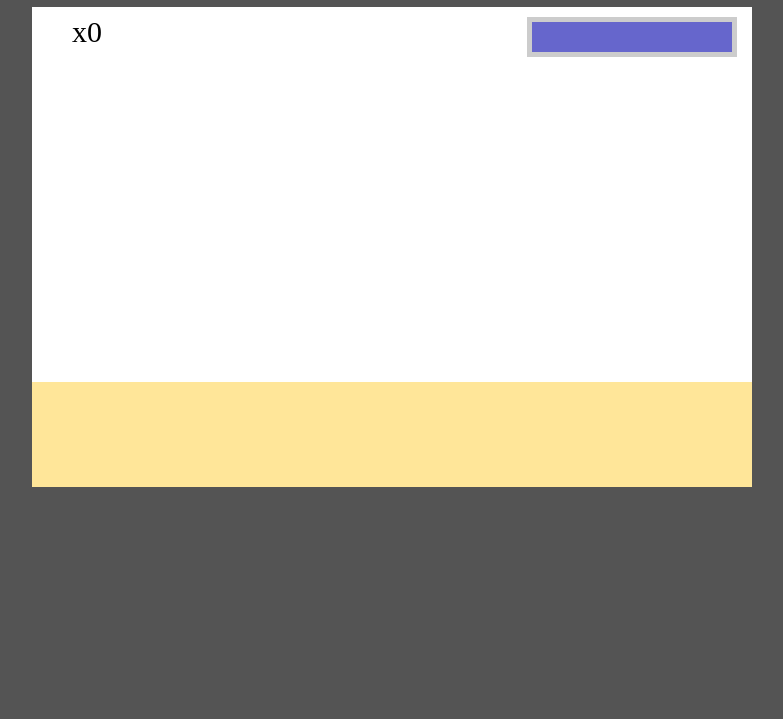
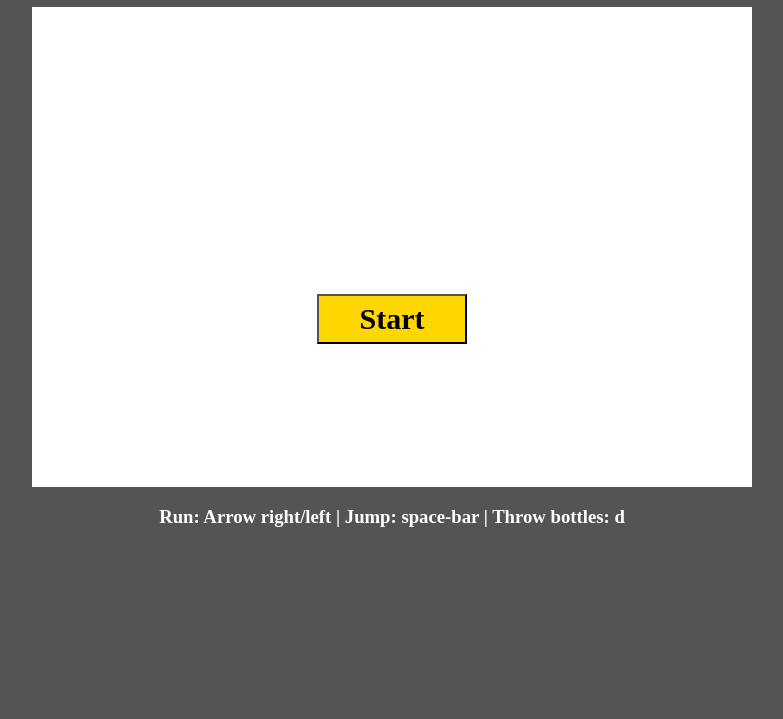
Before and after one commit to EileenMoore/El-Pollo-Loco, a plain HTML site: page index.html in a window 1280 px wide. Shown: the part 81-800 px from the top of the page, without its empty margins (248-1031 px from the left). Drawn offline with Linux system fonts and the light colour scheme.

Commit message:
preload images

```diff
--- a/game.js
+++ b/game.js
@@ -35,16 +35,22 @@ let AUDIO_THROW = new Audio('audio/throw.mp3');
 let AUDIO_GLASS = new Audio('audio/glass.mp3');
 let AUDIO_FINAL_BOSS = new Audio('audio/final_boss.mp3');
 let AUDIO_WIN = new Audio('audio/win.mp3');
-let AUDIO_BACKGROUND_MUSIC = new Audio('audio/Crowander - Bye Bye.mp3');
+let AUDIO_BACKGROUND_MUSIC = new Audio('audio/music.mp3');
 AUDIO_BACKGROUND_MUSIC.loop = true;
 AUDIO_BACKGROUND_MUSIC.volume = 0.2;
 
 function init() {
+  preloadImages();
   canvas = document.getElementById('canvas');
   ctx = canvas.getContext("2d");
+  draw();
+}
+
+function loadGame() {
+  document.getElementById('start-button').classList.add('d-none');
+  AUDIO_BACKGROUND_MUSIC.play();
   createChickenList();
   checkForRunning();
-  draw();
   calculateCloudOffset();
   listenForKeys();
   calculateChickenPosition();
@@ -147,7 +153,7 @@ function checkForRunning() {
 
     if (isMovingRight) {
       AUDIO_RUNNING.play();
-      let index = characterGraphicIndex % characterGraphicsRight.length; //schleife, die sich undendlich wiederholt
+      let index = characterGraphicIndex % characterGraphicsRight.length; //Schleife, die sich undendlich wiederholt
       currentCharacterImage = characterGraphicsRight[index];
       characterGraphicIndex = characterGraphicIndex + 1;
     }
@@ -221,20 +227,26 @@ function drawThrowBottle() {
   thrownBottle_x = 125 + (timePassed * 0.7);
   thrownBottel_y = 300 - (timePassed * 0.6 - gravity);
 
-  let base_image = new Image();
-  base_image.src = 'img/tabasco.png';
-  if (base_image.complete) {
-    ctx.drawImage(base_image, thrownBottle_x, thrownBottel_y, base_image.width * 0.5, base_image.height * 0.5);
-  }
+  let base_image = checkBackgroundImageCache('img/tabasco.png');
+  ctx.drawImage(base_image, thrownBottle_x, thrownBottel_y, base_image.width * 0.5, base_image.height * 0.5);
+
+  // let base_image = new Image();
+  // base_image.src = 'img/tabasco.png';
+  // if (base_image.complete) {
+  //   ctx.drawImage(base_image, thrownBottle_x, thrownBottel_y, base_image.width * 0.5, base_image.height * 0.5);
+  // }
 }
 
 function drawInformation() {
 
-  let base_image = new Image();
-  base_image.src = 'img/tabasco.png';
-  if (base_image.complete) {
-    ctx.drawImage(base_image, 0, 5, base_image.width * 0.5, base_image.height * 0.5);
-  }
+  let base_image = checkBackgroundImageCache('img/tabasco.png');
+  ctx.drawImage(base_image, 0, 5, base_image.width * 0.5, base_image.height * 0.5);
+
+  // let base_image = new Image();
+  // base_image.src = 'img/tabasco.png';
+  // if (base_image.complete) {
+  //   ctx.drawImage(base_image, 0, 5, base_image.width * 0.5, base_image.height * 0.5);
+  // }
   ctx.globalAlpha = 1;
 
   ctx.font = '30px Bradley Hand ITC';
@@ -279,8 +291,10 @@ function createChicken(type, position_x) {
 }
 
 function updateCharacter() {
-  let base_image = new Image();
-  base_image.src = currentCharacterImage;
+
+  let base_image = checkBackgroundImageCache(currentCharacterImage);
+  // let base_image = new Image();
+  // base_image.src = currentCharacterImage;
 
   let timePassedSinceJump = new Date().getTime() - lasJumpStarted;
   if (timePassedSinceJump < JUMP_TIME) {
@@ -294,9 +308,11 @@ function updateCharacter() {
     }
   }
 
-  if (base_image.complete) {
-    ctx.drawImage(base_image, character_x, character_y, base_image.width * 0.35, base_image.height * 0.35);
-  };
+  ctx.drawImage(base_image, character_x, character_y, base_image.width * 0.35, base_image.height * 0.35);
+
+  // if (base_image.complete) {
+  //   ctx.drawImage(base_image, character_x, character_y, base_image.width * 0.35, base_image.height * 0.35);
+  // };
 }
 
 function drawBackground() {
@@ -372,11 +388,16 @@ function addBackgroundobject(src, offsetX, offsetY, scale, opacity) {
   if (opacity != undefined) {
     ctx.globalAlpha = opacity;
   }
-  let base_image = new Image();
-  base_image.src = src;
-  if (base_image.complete) {
-    ctx.drawImage(base_image, offsetX + bg_elements, offsetY, base_image.width * scale, base_image.height * scale);
-  }
+
+  let base_image = checkBackgroundImageCache(src);
+
+  ctx.drawImage(base_image, offsetX + bg_elements, offsetY, base_image.width * scale, base_image.height * scale);
+
+  // let base_image = new Image();
+  // base_image.src = src;
+  // if (base_image.complete) {
+  //   ctx.drawImage(base_image, offsetX + bg_elements, offsetY, base_image.width * scale, base_image.height * scale);
+  // }
   ctx.globalAlpha = 1;
 }
 
--- a/index.html
+++ b/index.html
@@ -5,17 +5,23 @@
     <meta charset="UTF-8">
     <meta name="viewport" content="width=device-width, initial-scale=1.0">
     <link rel="stylesheet" href="style.css">
+    <script src="preload.js"></script>
     <script src="game.js"></script>
-    <title>El pollo Loco</title>
+    <title>El Pollo Loco</title>
 </head>
 
 <body onload="init()">
 
     <div class="canvas-container">
 
-        <h1>El pollo Loco</h1>
+        <h1>El Pollo Loco</h1>
 
         <canvas id="canvas" width="720" height="480"></canvas>
+    </div>
+    <h3>Run: Arrow right/left | Jump: space-bar | Throw bottles: d</h3>
+
+    <div id="start-button" class="button-position">
+        <button onclick="loadGame()">Start</button>
     </div>
 
 </body>
--- /dev/null
+++ b/preload.js
@@ -0,0 +1,46 @@
+let imagePaths = ['img/charakter_1.png', 'img/charakter_2.png', 'img/charakter_3.png', 'img/charakter_4.png',
+    'img/charakter_left_1.png', 'img/charakter_left_2.png', 'img/charakter_left_3.png', 'img/charakter_left_4.png',
+    'img/chicken1.png', 'img/chicken2.png',
+    'img/cloud1.png', 'img/cloud2.png',
+    'img/bg_elem_1.png', 'img/bg_elem_2.png',
+    'img/sand.png', 'img/tabasco.png',
+    'img/chicken_big.png', 'img/chicken_dead.png'];
+
+let images = [];
+
+/**
+* Preload all images. This function should be executed before starting the game.
+* imagePaths should contain all images that will be loaded: ['img/image1.png', 'img/image2.png', 'img/image3.png', ...]
+*/
+function preloadImages() {
+
+    for (let i = 0; i < imagePaths.length; i++) {
+        let image = new Image();
+        image.src = imagePaths[i];
+        images.push(image); // push image-path to images-array (which contains all image-paths)
+    }
+
+}
+
+/**
+   * Check if background-image is already loaded in cache; if not, create new image
+   * @param {string} src_path - scr-path of background-image
+   */
+function checkBackgroundImageCache(src_path) {
+
+    // Check if image is found in images-array.
+
+    let base_image = images.find(function (img) {
+        return img.src.endsWith(src_path.substring(src_path, src_path.length));
+    });
+
+    // Create new image if not found in cache
+
+    if (!base_image) {
+        base_image = new Image();
+        base_image.src = src_path;
+    }
+
+    return base_image;
+
+}
--- a/style.css
+++ b/style.css
@@ -13,3 +13,32 @@ body {
 h1 {
     color: white;
 }
+
+.button-position{
+    position: absolute;
+    top: 0;
+    bottom: 0;
+    right: 0;
+    left: 0;
+    display: flex;
+    align-items: center;
+    justify-content: center;
+}
+
+button {
+ background-color: gold;
+ font-family: "Bradley Hand ITC";
+ height: 50px;
+ width: 150px;
+ font-size: 30px;
+ font-weight: bold;
+}
+
+.d-none {
+    display: none;
+}
+
+h3 {
+    color: white;
+    text-align: center;
+}
```
Also changed, not shown: 2 other files.
